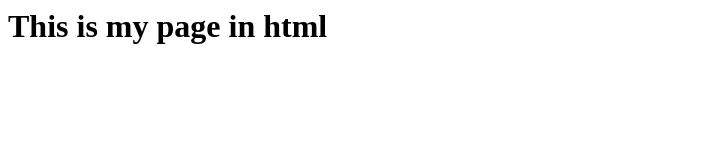
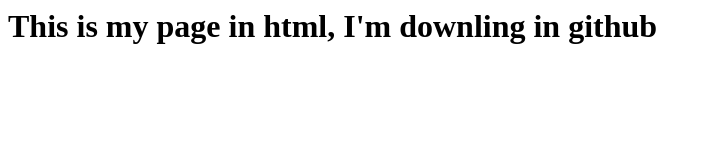
Before and after one commit to ingscomarmr/random_m4, a plain HTML site: page index.html in a window 1280 px wide. Shown: the whole page, without its empty margins (0-711 px from the left). Drawn offline with Linux system fonts and the light colour scheme.

Commit message:
V2
Second version

```diff
--- a/index.html
+++ b/index.html
@@ -1,9 +1,9 @@
 <html>
 	<head>
-		<title>Mi pag</title>
+		<title>ook Mi pag</title>
 	</head>
 
 	<body>
-		<h1>This is my page in html</h1>
+		<h1>This is my page in html, I'm downling in github</h1>
 	</body>
 </html>
```
